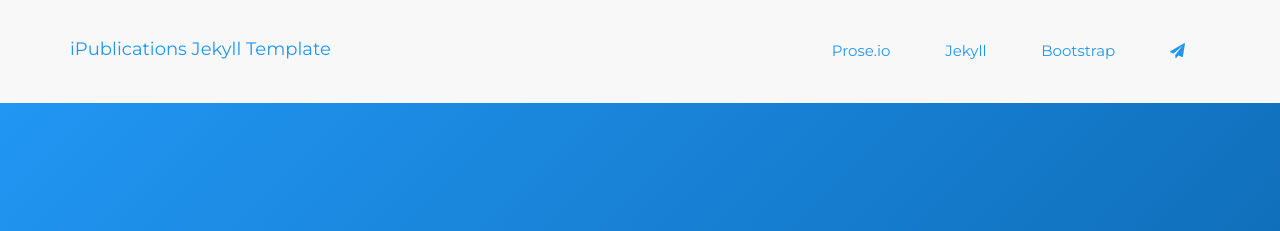
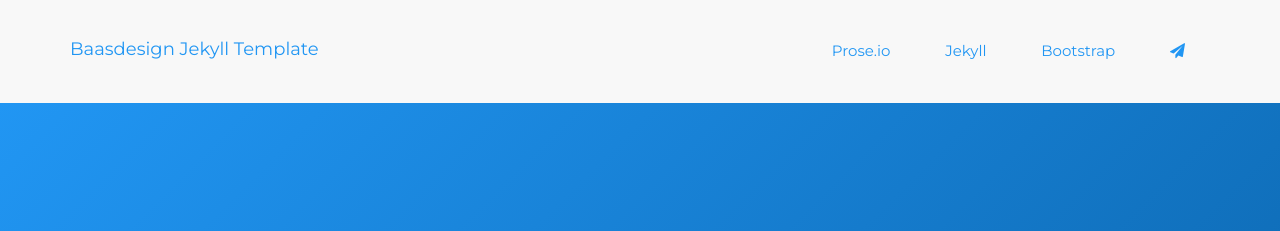
Before and after one commit to Steinvoort/jekyll, a Jekyll site: the page built from index.html, in a window 1280 px wide. Shown: the top 231 px of the page. Built offline with Jekyll 4.4.1, drawn with Linux system fonts in a browser that asks for light colours; nearby versions of some CDN libraries.

Commit message:
added links.jsonp

```diff
--- a/_config.yml
+++ b/_config.yml
@@ -1,7 +1,7 @@
 # Site settings
-title: iPublications Jekyll Template
-email: info@ipublications.net
-description: iPublications Jekyll Template
+title: Baasdesign Jekyll Template
+email: info@baasdesign.nl
+description: Baasdesign Jekyll Template
 # for live
 baseurl: "/jekyll"
 siteurl: "http://baasdesign.github.io/"
@@ -10,15 +10,16 @@ siteurl: "http://baasdesign.github.io/"
 # baseurl: ""
 # siteurl: "localhost:4000"
 
-twitter_username: ipublications
-github_username:  ipublications
+twitter_username: baasdesign
+github_username:  baasdesign
 
 # Build settings #
 markdown: kramdown
 
 prose:
   rooturl: '_posts'
-  siteurl: 'http://prose.github.io/jekyll/'
+  siteurl: 'http://baasdesign.github.io/jekyll/'
+  relativeLinks: 'http://baasdesign.github.io/jekyll/links.jsonp'
   media: 'assets/images/'
   ignore:
     - _config.yml
```
Also changed, not shown: 1 other file.
